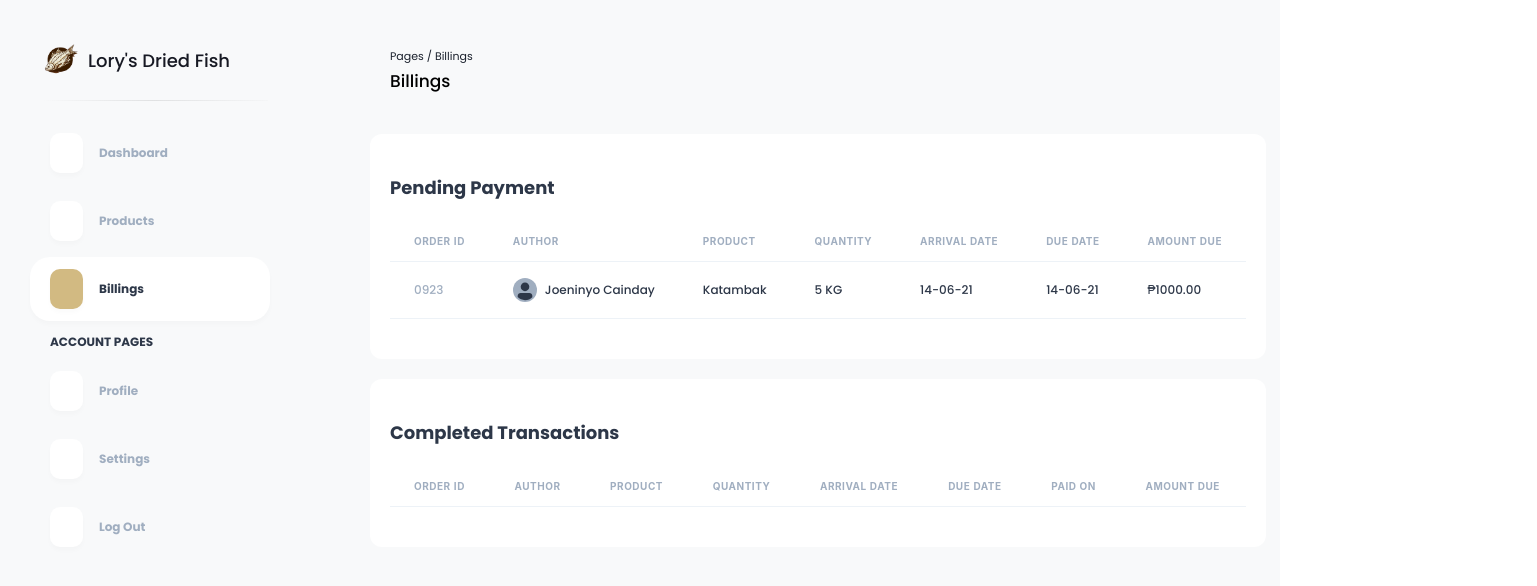
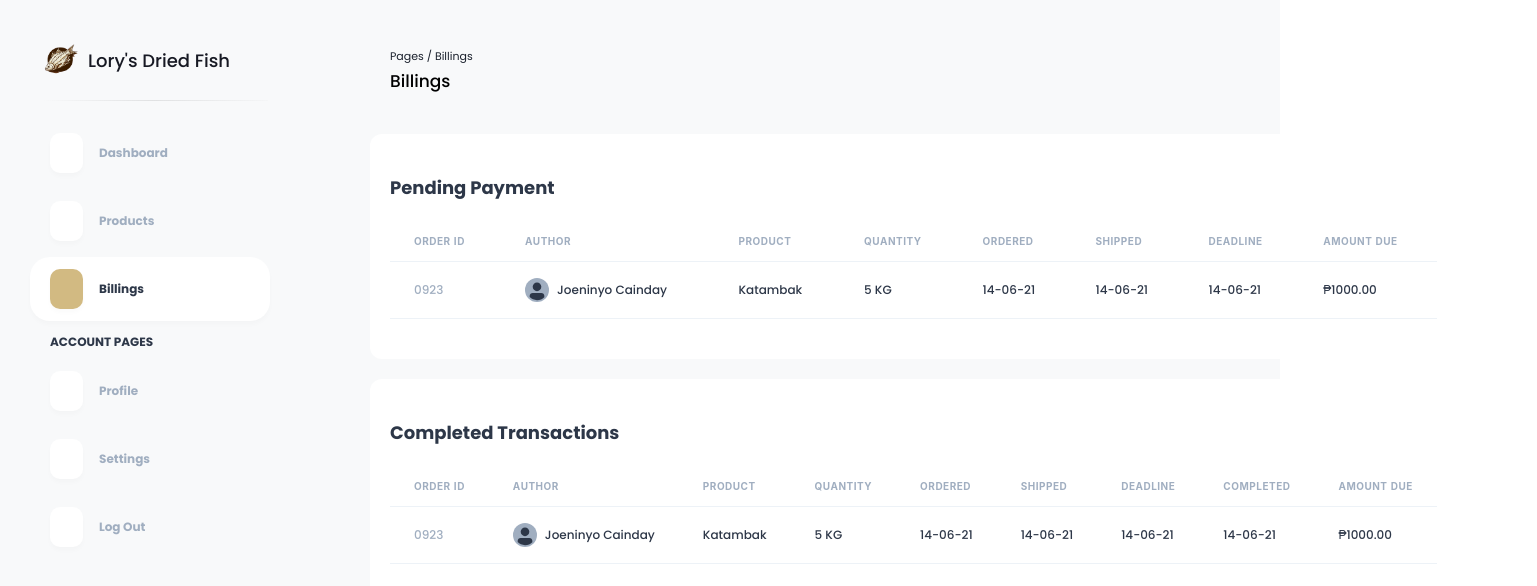
Before and after one commit to mihkuno/BULOR, a React (Vite) app: page /billings in a window 1280 px wide. Shown: the top 586 px of the page, 1537 px wide, since content can reach past the window. Built offline with nearby package versions, Linux system fonts and the light colour scheme; some icons are missing.

Commit message:
rename column names

```diff
--- a/src/pages/BillingPage.jsx
+++ b/src/pages/BillingPage.jsx
@@ -34,10 +34,13 @@ function BillingPage() {
 									QUANTITY
 								</Th>
 								<Th color={'#A0AEC0'} fontSize={10}>
-									ARRIVAL DATE
+									ORDERED
 								</Th>
 								<Th color={'#A0AEC0'} fontSize={10}>
-									DUE DATE
+									SHIPPED
+								</Th>
+								<Th color={'#A0AEC0'} fontSize={10}>
+									DEADLINE
 								</Th>
 								<Th color={'#A0AEC0'} fontSize={10}>
 									AMOUNT DUE
@@ -60,6 +63,9 @@ function BillingPage() {
 								</Td>
 								<Td fontSize={12} fontWeight={500}>
 									5 KG
+								</Td>
+								<Td fontSize={12} fontWeight={500}>
+									14-06-21
 								</Td>
 								<Td fontSize={12} fontWeight={500}>
 									14-06-21
@@ -104,20 +110,56 @@ function BillingPage() {
 									QUANTITY
 								</Th>
 								<Th color={'#A0AEC0'} fontSize={10}>
-									ARRIVAL DATE
+									ORDERED
 								</Th>
 								<Th color={'#A0AEC0'} fontSize={10}>
-									DUE DATE
+									SHIPPED
 								</Th>
 								<Th color={'#A0AEC0'} fontSize={10}>
-									PAID ON
+									DEADLINE
+								</Th>
+								<Th color={'#A0AEC0'} fontSize={10}>
+									COMPLETED
 								</Th>
 								<Th color={'#A0AEC0'} fontSize={10}>
 									AMOUNT DUE
 								</Th>
 							</Tr>
 						</Thead>
-						<Tbody></Tbody>
+						<Tbody>
+							<Tr>
+								<Td fontSize={12} fontWeight={500} color={'#A0AEC0'}>
+									0923
+								</Td>
+								<Td fontSize={12} fontWeight={500}>
+									<HStack>
+										<Avatar size={'xs'} />
+										<Text>Joeninyo Cainday</Text>
+									</HStack>
+								</Td>
+								<Td fontSize={12} fontWeight={500}>
+									Katambak
+								</Td>
+								<Td fontSize={12} fontWeight={500}>
+									5 KG
+								</Td>
+								<Td fontSize={12} fontWeight={500}>
+									14-06-21
+								</Td>
+								<Td fontSize={12} fontWeight={500}>
+									14-06-21
+								</Td>
+								<Td fontSize={12} fontWeight={500}>
+									14-06-21
+								</Td>
+								<Td fontSize={12} fontWeight={500}>
+									14-06-21
+								</Td>
+								<Td fontSize={12} fontWeight={500}>
+									₱1000.00
+								</Td>
+							</Tr>
+						</Tbody>
 					</Table>
 				</TableContainer>
 			</VStack>
```
